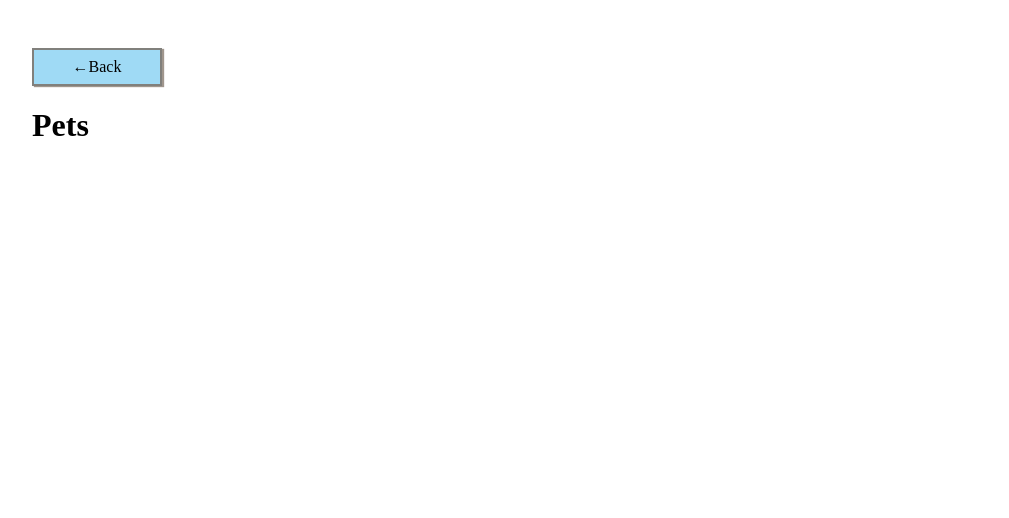
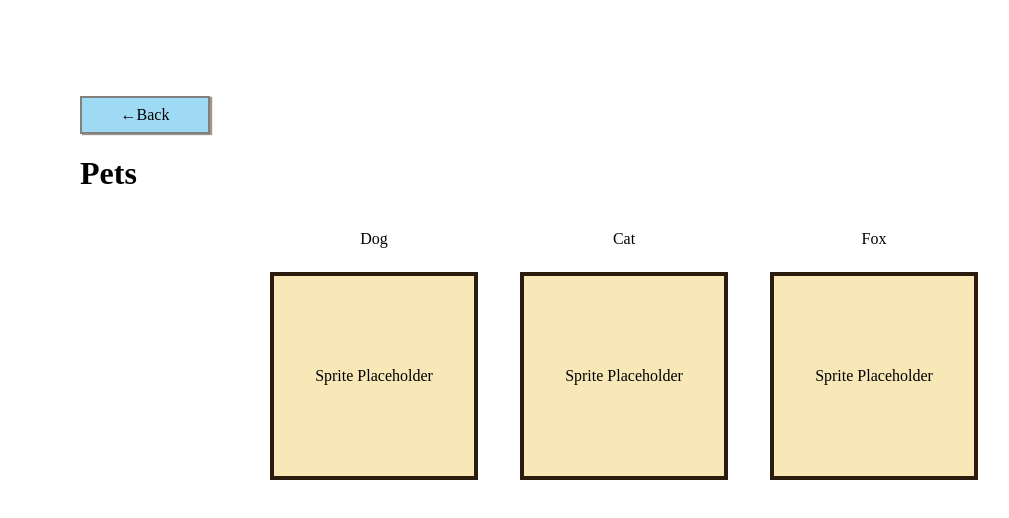
Before and after one commit to gtvincent2000/pet-overlay, a React (Vite) app: page /#/home in a window 1280 px wide. Both pictures are taken after a click on the button "Change Pet". Shown: the top 518 px of the page, without its empty margins (16-1025 px from the left). Built offline with nearby package versions, Linux system fonts and the light colour scheme.

Commit message:
Added placeholder cards and grid on pet selection screen

```diff
--- a/src/screens/PetSelection.tsx
+++ b/src/screens/PetSelection.tsx
@@ -1,4 +1,5 @@
 import BackButton from "../ui/BackButton";
+import PetCard from "../ui/PetCard";
 
 type PetSelectionProps = {
   onBack: () => void;
@@ -10,6 +11,12 @@ export default function PetSelection({ onBack }: PetSelectionProps) {
       <div className="pet-selection-page">
         <BackButton onClick={onBack}>←Back</BackButton>
         <h1>Pets</h1>
+
+        <div className="pet-grid">
+          <PetCard name="Dog" />
+          <PetCard name="Cat" />
+          <PetCard name="Fox" />
+        </div>
       </div>
     </div>
   );
--- a/src/styles.css
+++ b/src/styles.css
@@ -128,3 +128,48 @@ canvas {
   transform: translate(2px, 2px);
   box-shadow: 1px 1px 0 var(--button-shadow-hover);
 }
+
+/* Pet Card Styles */
+
+.pet-selection-page {
+  min-height: 100vh;
+  padding: clamp(16px, 4vw, 48px);
+}
+
+.pet-selection-content {
+  width: 100%;
+  display: flex;
+  flex-direction: column;
+  align-items: center;
+}
+
+.pet-card {
+  display: flex;
+  flex-direction: column;
+  align-items: center;
+  gap: 8px;
+}
+
+.pet-card-name {
+  margin: 0;
+  text-align: center;
+}
+
+.pet-card-box {
+  width: 200px;
+  height: 200px;
+
+  border: 4px solid var(--panel-border);
+  background: var(--panel-bg);
+
+  display: flex;
+  justify-content: center;
+  align-items: center;
+}
+
+.pet-grid {
+  display: grid;
+  grid-template-columns: repeat(3, 180px);
+  gap: 70px;
+  justify-content: center;
+}
--- /dev/null
+++ b/src/ui/PetCard.tsx
@@ -0,0 +1,15 @@
+type PetCardProps = {
+    name: string;
+};
+
+export default function PetCard({ name }: PetCardProps) {
+    return (
+        <div className="pet-card">
+            <p className="pet-card-names">{name}</p>
+
+            <div className="pet-card-box">
+                Sprite Placeholder
+            </div>
+        </div>
+    );
+}
```
